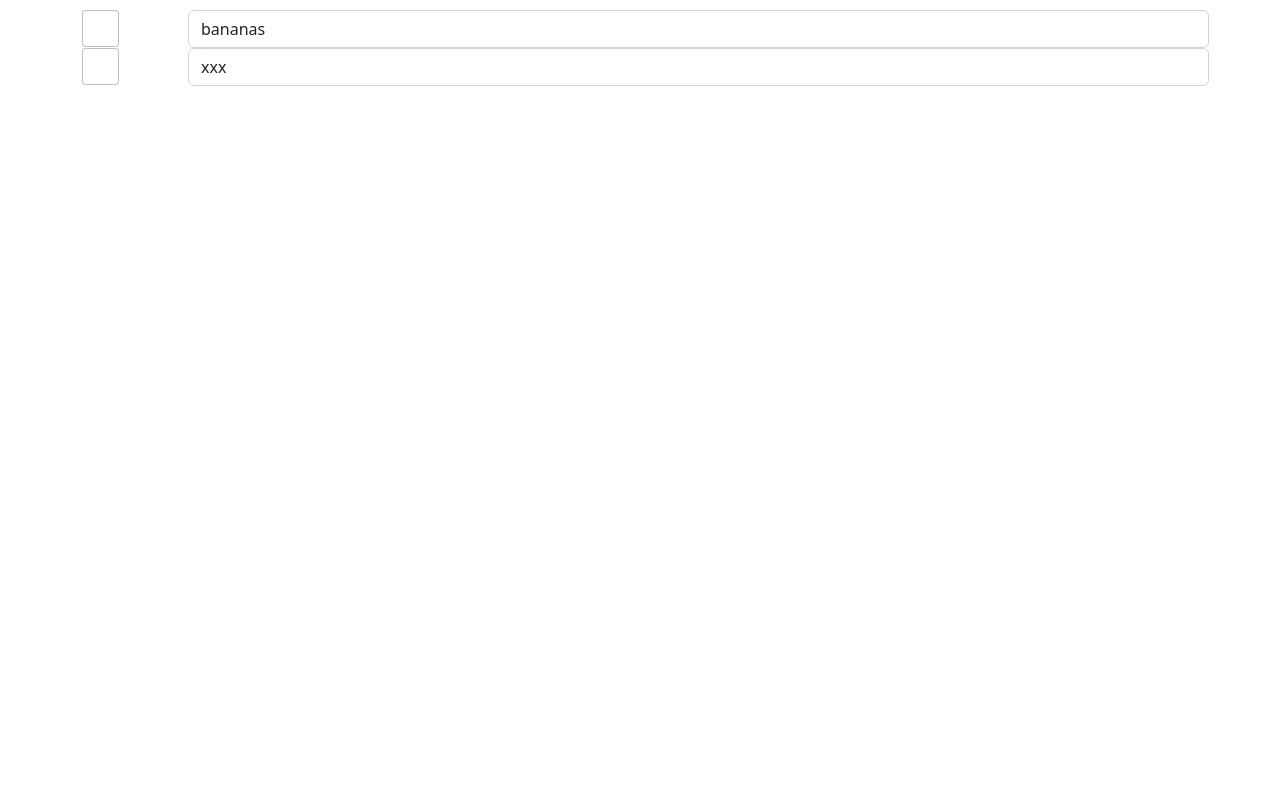
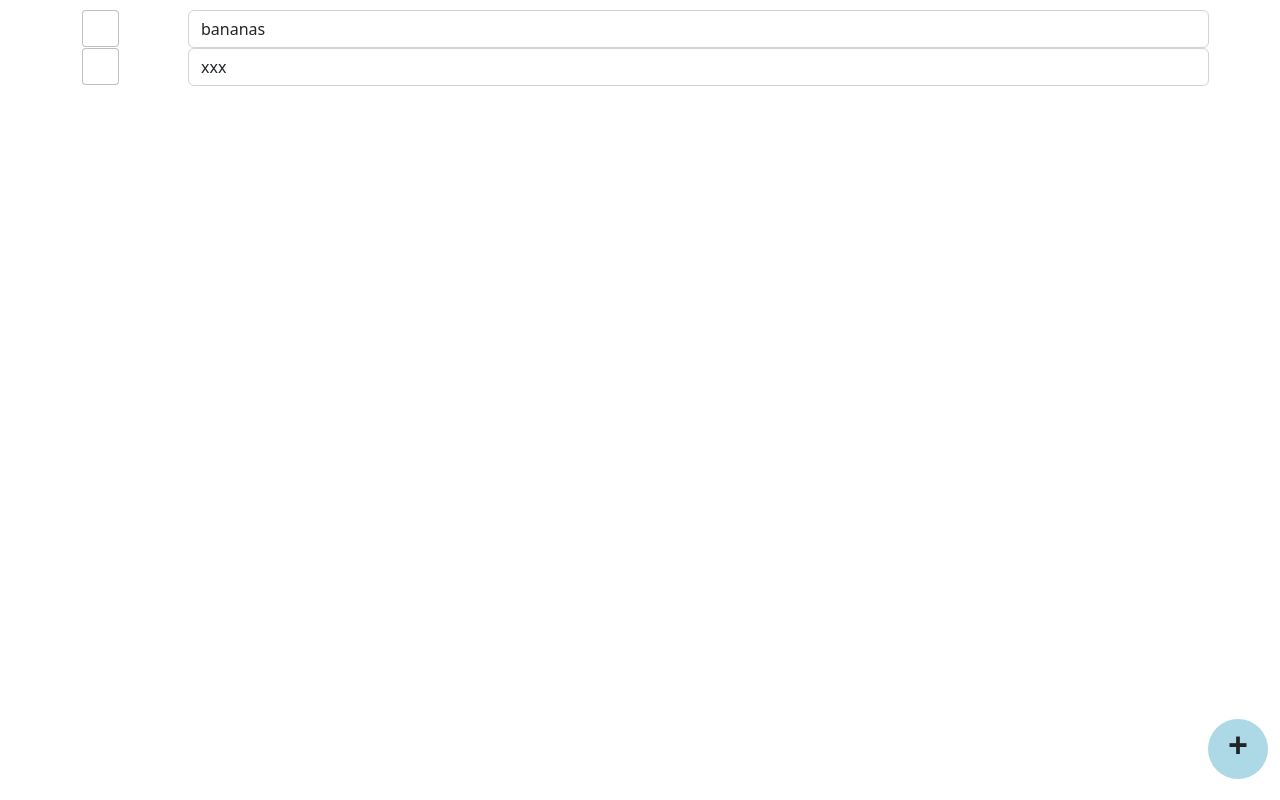
Before and after one commit to skain/shopping-vue, a Vue app: page / in a window 1280 px wide. Built offline with nearby package versions, Linux system fonts and the light colour scheme.

Commit message:
Add new item working

```diff
--- a/index.html
+++ b/index.html
@@ -8,7 +8,7 @@
 	<link href="https://cdn.jsdelivr.net/npm/bootstrap@5.2.2/dist/css/bootstrap.min.css" rel="stylesheet"
 		integrity="sha384-Zenh87qX5JnK2Jl0vWa8Ck2rdkQ2Bzep5IDxbcnCeuOxjzrPF/et3URy9Bv1WTRi" crossorigin="anonymous">
 	<link rel="stylesheet" href="https://fonts.googleapis.com/css?family=Ubuntu">
-	<title>Idle Vue</title>
+	<title>Shopping Vue</title>
 </head>
 
 <body class="d-flex flex-column min-vh-100">
--- a/src/App.vue
+++ b/src/App.vue
@@ -14,9 +14,8 @@ export default {
 	mounted() {
 		this.shoppingList.loadFromStorage();
 		watch(this.shoppingList,
-			(newValue, oldValue) =>  {
+			(newValue, oldValue) => {
 				this.shoppingList.saveToStorage();
-				console.log('here');
 			},
 			{ deep: true });
 	}
@@ -28,10 +27,32 @@ export default {
 			<ShoppingItem :item="item" />
 		</div>
 	</div>
+	<div id="addButton" @click="shoppingList.addNewItem()">
+		+
+	</div>
 </template>
 
 <style scoped>
 #shoppingListContainer {
 	margin-top: 10px;
 }
+
+#addButton {
+	position: fixed;
+	right: 12px;
+	bottom: 21px;
+	border-radius: 40px;
+	font-size: 35px;
+	font-weight: bold;
+	background-color: lightblue;
+	vertical-align: middle;
+	text-align: center;
+	height: 60px;
+	width: 60px;
+}
+
+#addButton:hover {
+		border: solid 1px;
+		background-color: white;
+	}
 </style>
--- a/src/shoppingList.js
+++ b/src/shoppingList.js
@@ -11,6 +11,24 @@ export default class ShoppingList {
 	saveToStorage() {
 		localStorage.setItem(this.localStorageKey, JSON.stringify(this.listItems));
 	}
+
+	addNewItem() {
+		this.listItems.push(new ShoppingListItem(''));
+	}
+
+	removeItem(name) {
+		let indexToRemove = null;
+		for (let i = 0; i < this.listItems.length; i++) {
+			if (this.listItems[i].name === name) {
+				indexToRemove = i;
+				break;
+			}
+		}
+
+		if (indexToRemove) {
+			delete this.listItems[indexToRemove];
+		}
+	}
 }
 
 class ShoppingListItem {
```
